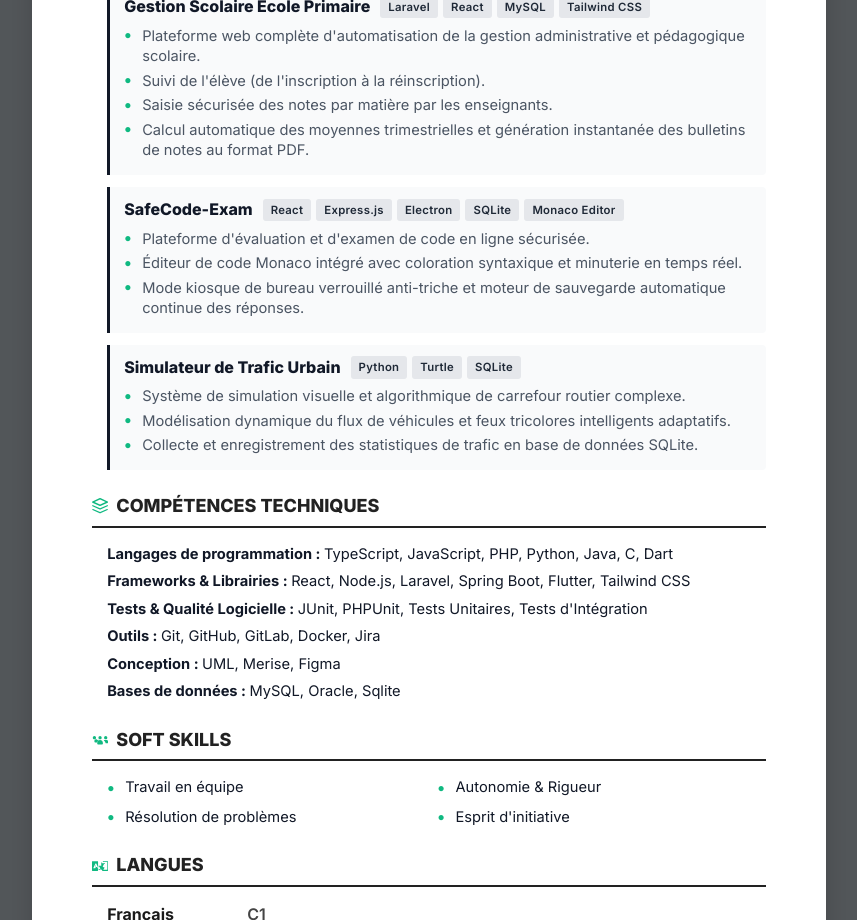
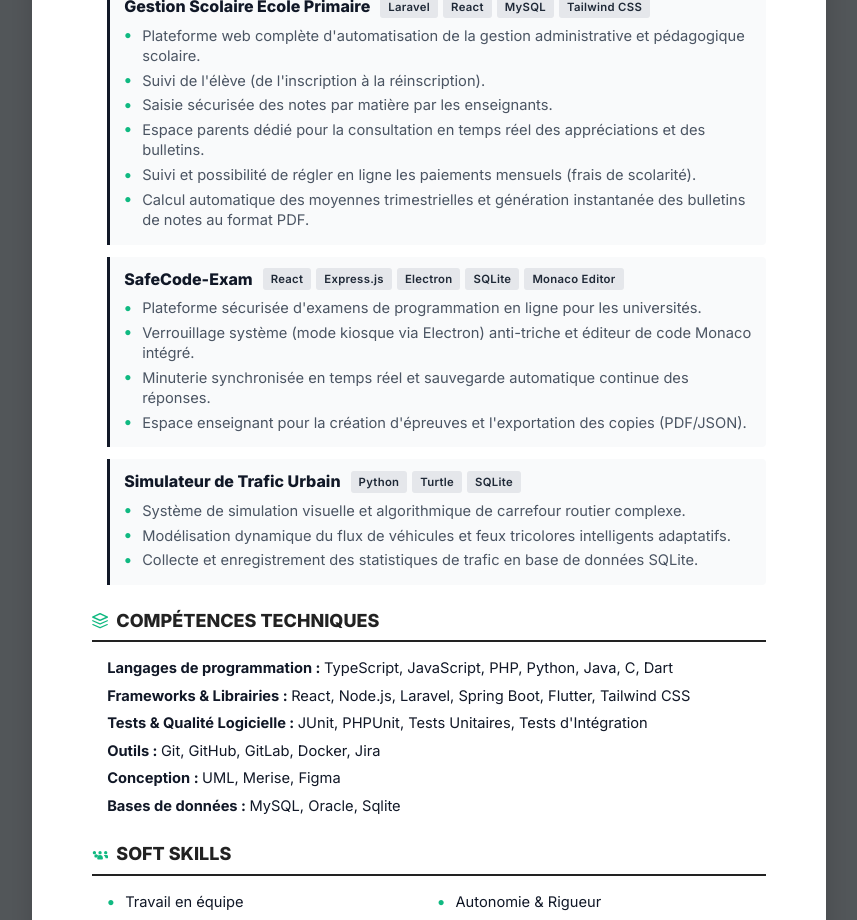
Before and after one commit to sow-aliou/Mon-CV, a React (Vite) app: page / in a window 1280 px wide. Shown: the part 980-1900 px from the top of the page, without its empty margins (211-1068 px from the left). Built offline with nearby package versions, Linux system fonts and the light colour scheme.

Commit message:
docs: mise à jour des descriptions de Gestion Scolaire et SafeCode-Exam dans le CV

```diff
--- a/src/data/projects.js
+++ b/src/data/projects.js
@@ -6,6 +6,8 @@ export const majorProjects = [
       "Plateforme web complète d'automatisation de la gestion administrative et pédagogique scolaire.",
       "Suivi de l'élève (de l'inscription à la réinscription).",
       "Saisie sécurisée des notes par matière par les enseignants.",
+      "Espace parents dédié pour la consultation en temps réel des appréciations et des bulletins.",
+      "Suivi et possibilité de régler en ligne les paiements mensuels (frais de scolarité).",
       "Calcul automatique des moyennes trimestrielles et génération instantanée des bulletins de notes au format PDF."
     ],
   },
@@ -13,9 +15,10 @@ export const majorProjects = [
     name: 'SafeCode-Exam',
     tech: 'React, Express.js, Electron, SQLite, Monaco Editor',
     description: [
-      "Plateforme d'évaluation et d'examen de code en ligne sécurisée.",
-      "Éditeur de code Monaco intégré avec coloration syntaxique et minuterie en temps réel.",
-      "Mode kiosque de bureau verrouillé anti-triche et moteur de sauvegarde automatique continue des réponses."
+      "Plateforme sécurisée d'examens de programmation en ligne pour les universités.",
+      "Verrouillage système (mode kiosque via Electron) anti-triche et éditeur de code Monaco intégré.",
+      "Minuterie synchronisée en temps réel et sauvegarde automatique continue des réponses.",
+      "Espace enseignant pour la création d'épreuves et l'exportation des copies (PDF/JSON)."
     ],
   },
   {
```
